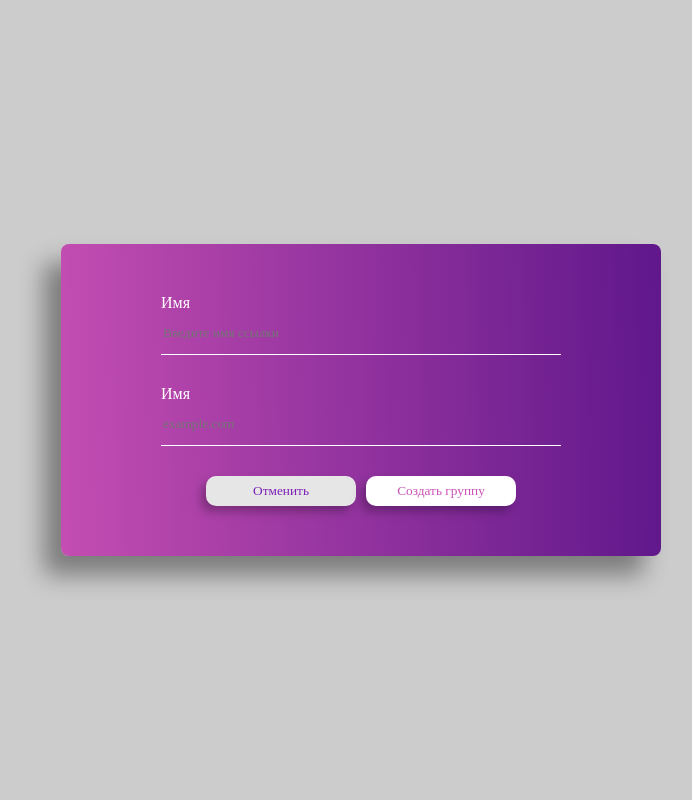
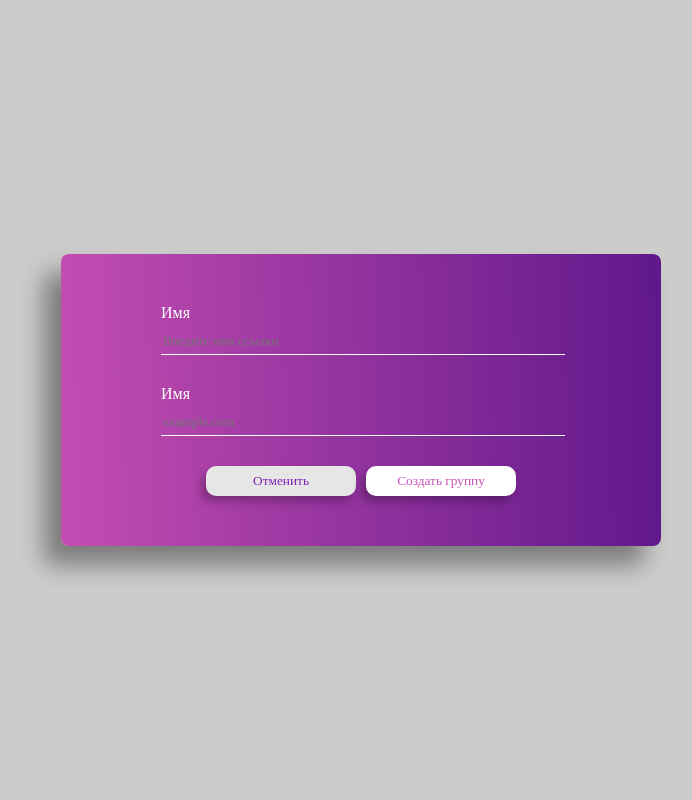
Before and after one commit to lordwartz/link-hub, a Flask app: template static/templates/add_link_modal.html in a window 1280 px wide. Shown: the whole page, without its empty margins (279-971 px from the left). Run offline with Flask 3, Linux system fonts and the light colour scheme; the template is opened without the code that fills it, so the values that code supplies are empty; parts of the project's set-up code (start-up, migrations or seed data) failed here and were passed over.

Commit message:
fix inputs underlines

```diff
--- a/static/css/auth.css
+++ b/static/css/auth.css
@@ -102,6 +102,7 @@ input {
     outline: none;
     color: white;
     border-bottom: solid 1px white;
+    height: 25px;
 }
 
 input::placeholder {
--- a/static/css/templates.css
+++ b/static/css/templates.css
@@ -47,18 +47,13 @@
 
 .input_fields .modal_input {
     width: 100%;
-    height: 30px;
+    height: 25px;
     border: none;
     outline: none;
     background-color: transparent;
     color: white;
     font-family: Bahnschrift, serif;
-}
-
-.line {
-    height: 1px;
-    background-color: white;
-    width: 100%;
+    border-bottom: solid 1px white;
 }
 
 .modal_buttons {
--- a/static/templates/add_group_modal.html
+++ b/static/templates/add_group_modal.html
@@ -12,7 +12,6 @@
             <label class="modal_input_label">
                 <span>Имя</span>
                 <input class="modal_input" name="name" type="text" placeholder="Введите имя группы">
-                <div class="line"></div>
             </label>
             <div class="modal_buttons">
                 <button class="cancel_btn">Отменить</button>
--- a/static/templates/add_link_modal.html
+++ b/static/templates/add_link_modal.html
@@ -12,12 +12,10 @@
             <label class="modal_input_label">
                 <span>Имя</span>
                 <input class="modal_input" name="name" type="text" placeholder="Введите имя ссылки">
-                <div class="line"></div>
             </label>
             <label class="modal_input_label">
                 <span>Имя</span>
                 <input class="modal_input" name="link" type="url" placeholder="example.com">
-                <div class="line"></div>
             </label>
             <div class="modal_buttons">
                 <button class="cancel_btn">Отменить</button>
```
